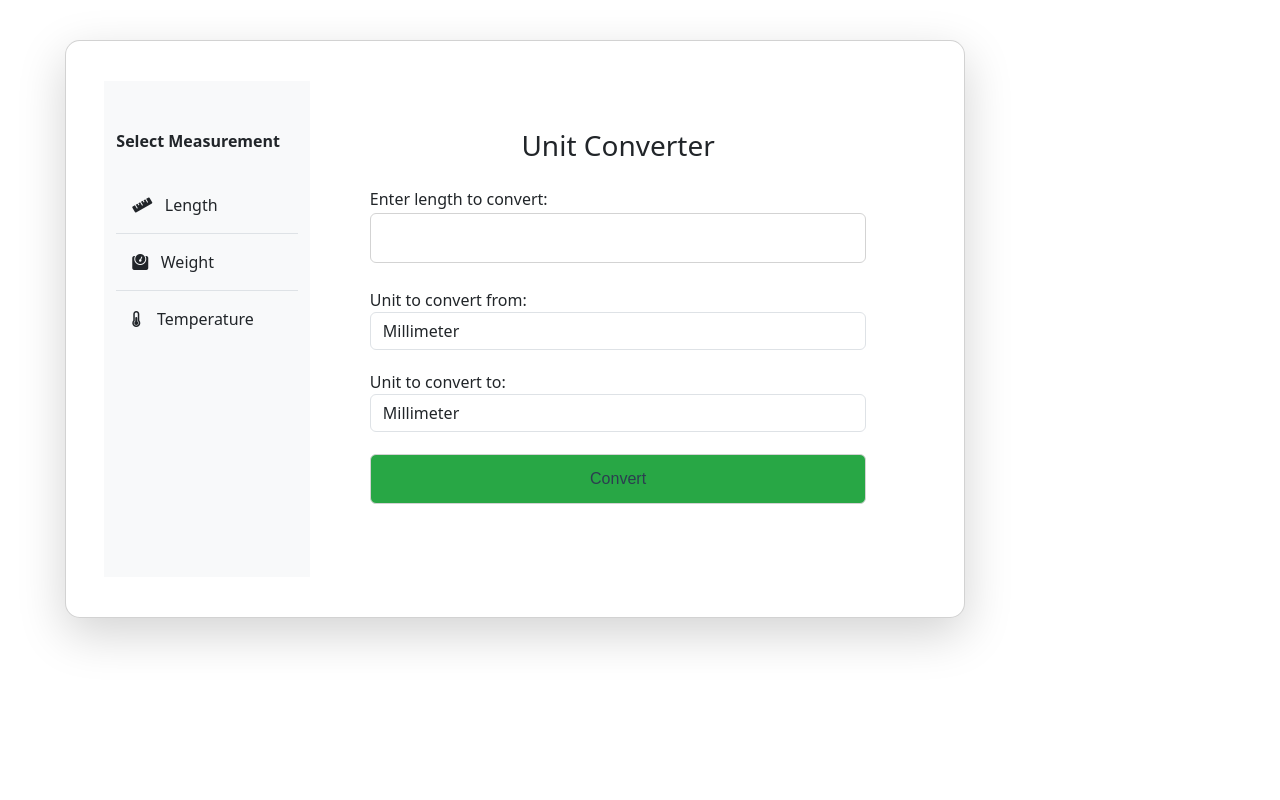
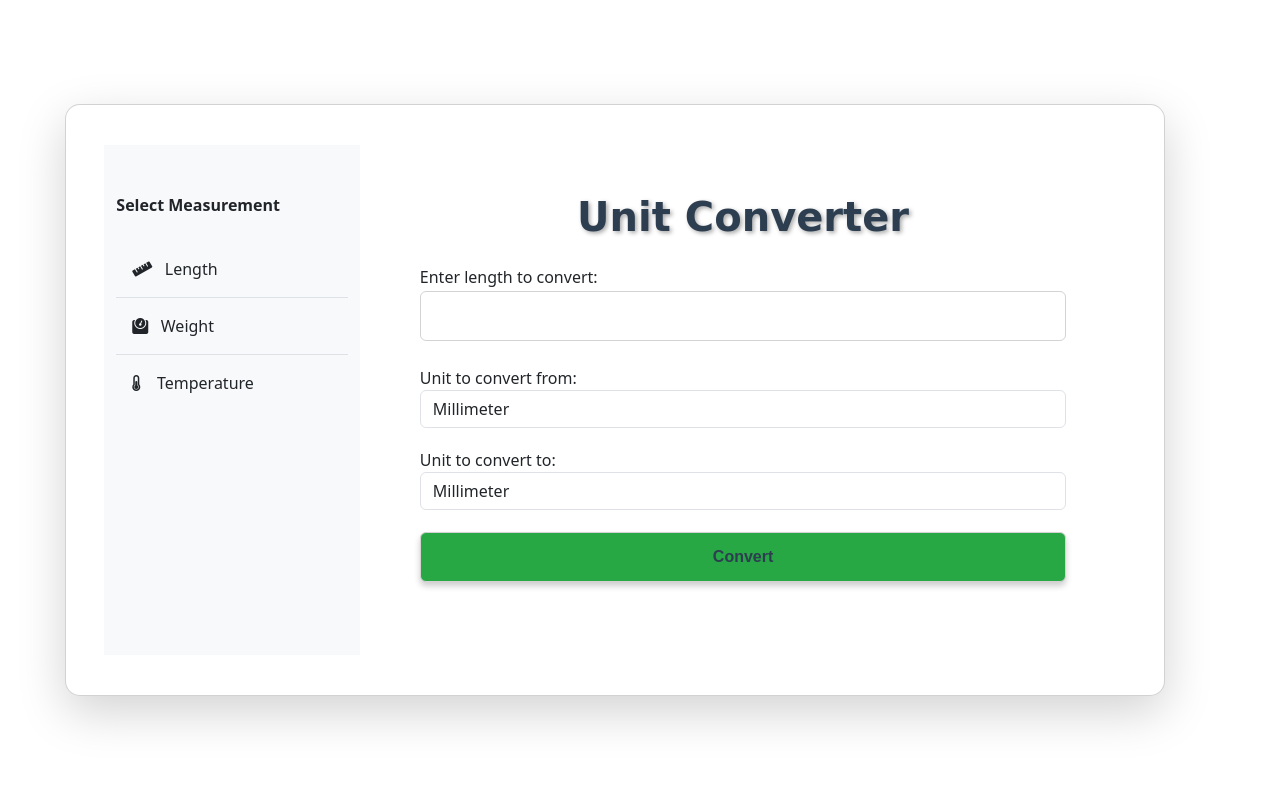
Before and after one commit to Morgan-Sell/unit_converter, a Flask app: page / in a window 1280 px wide. Run offline with Flask 3, Linux system fonts and the light colour scheme; some libraries are stand-ins or nearby versions.

Commit message:
LengthForm conversion works! Improved UX design too.

```diff
--- a/src/config.py
+++ b/src/config.py
@@ -69,7 +69,7 @@ LENGTH_CONVERSION_FACTORS = {
     ("yd", "ft"): 3,
     ("yd", "mi"): 0.000568182,
     # Mile to others
-    ("mi", "mm"): 1.609e6,
+    ("mi", "mm"): 0.000001609,
     ("mi", "cm"): 160934,
     ("mi", "m"): 1609.34,
     ("mi", "km"): 1.60934,
--- a/src/conversion_strategy.py
+++ b/src/conversion_strategy.py
@@ -16,7 +16,7 @@ class LengthConversionStrategy(ConversionStrategy):
             return value
         # perform conversions
         if (from_unit, to_unit) in LENGTH_CONVERSION_FACTORS:
-            return value * LENGTH_CONVERSION_FACTORS[(from_unit, to_unit)]
+            return float(value) * LENGTH_CONVERSION_FACTORS[(from_unit, to_unit)]
         else:
             raise ValueError(f"No conversion available {from_unit} to {to_unit}.")
 
@@ -28,7 +28,7 @@ class WeightConversionStrategy(ConversionStrategy):
             return value
         # perform conversions
         if (from_unit, to_unit) in WEIGHT_CONVERSION_FACTORS:
-            return value * WEIGHT_CONVERSION_FACTORS[(from_unit, to_unit)]
+            return float(value) * WEIGHT_CONVERSION_FACTORS[(from_unit, to_unit)]
         else:
             raise ValueError(f"No conversion available {from_unit} to {to_unit}.")
 
--- a/src/forms.py
+++ b/src/forms.py
@@ -2,11 +2,7 @@ from flask_wtf import FlaskForm
 from wtforms import DecimalField, SelectField, SubmitField
 from wtforms.validators import DataRequired
 
-from config import (
-    LENGTH_UNIT_CHOICES,
-    TEMPERATURE_UNIT_CHOICES,
-    WEIGHT_UNIT_CHOICES,
-)
+from config import LENGTH_UNIT_CHOICES, TEMPERATURE_UNIT_CHOICES, WEIGHT_UNIT_CHOICES
 
 
 class LengthForm(FlaskForm):
--- a/src/main.py
+++ b/src/main.py
@@ -1,9 +1,10 @@
-from flask import Flask, render_template, request, redirect, url_for, flash
+from flask import Flask, flash, redirect, render_template, request, url_for
 from flask_bootstrap import Bootstrap5
+
+from forms import LengthForm
 from src.conversion_strategy import LengthConversionStrategy, UnitConverter
-from forms import LengthForm
 
-app = Flask(__name__, template_folder="../templates")
+app = Flask(__name__, static_folder="../static", template_folder="../templates")
 # required for Flask session handling
 app.secret_key = "MY_SECRET_KEY"  # TODO: Update key
 bootstrap = Bootstrap5(app)
@@ -12,6 +13,7 @@ bootstrap = Bootstrap5(app)
 @app.route("/", methods=["GET", "POST"])
 def home():
     form = LengthForm()
+    result = None
 
     if form.validate_on_submit():
         value = form.value.data
@@ -23,11 +25,10 @@ def home():
 
         try:
             result = converter.convert(value, from_unit, to_unit)
-            flash(f"Converted {value} {from_unit} to {result} {to_unit}", "success")
         except ValueError as e:
             flash(str(e), "danger")
 
-    return render_template("index.html", form=form)
+    return render_template("index.html", form=form, result=result)
 
 
 if __name__ == "__main__":
--- a/static/css/style.css
+++ b/static/css/style.css
@@ -27,7 +27,7 @@
     box-shadow: 0 8px 20px rgba(0, 0, 0, 0.15);
     padding: 40px 50px; /* Increased padding */
     width: 100%; /* Make card take up full width available */
-    max-width: 900px; /* Limit max width to ensure it doesn’t stretch too far */
+    max-width: 1100px; /* Limit max width to ensure it doesn’t stretch too far */
 }
 
 /* Form field styling */
@@ -56,15 +56,60 @@
 }
 
 /* Button styling */
-.btn-success {
+/* .btn-success {
     height: 50px;
     background-color: #28a745;
     color: #ffffff;
     border-radius: 6px;
     font-size: 1.2rem;
+} */
+
+.btn-success {
+    font-weight: bold; /* Makes the font bold */
+    background-color: #28a745; /* Change to a more vibrant green */
+    color: white; /* White text */
+    border: none; /* Removes border */
+    padding: 12px 24px; /* Adds more padding */
+    font-size: 1.2rem; /* Increases the font size */
+    border-radius: 5px; /* Rounded corners */
+    box-shadow: 0px 4px 6px rgba(0, 0, 0, 0.2); /* Adds shadow to make it stand out */
+    transition: all 0.3s ease; /* Smooth transition for hover effects */
 }
+
+.btn-success:hover {
+    background-color: #218838; /* Darken on hover */
+    box-shadow: 0px 6px 8px rgba(0, 0, 0, 0.3); /* Increase shadow on hover */
+}
+
 
 /* Spacing inside the form card */
 .form-card {
     padding: 40px;
 }
+
+/* Format result card */
+.result-card {
+    padding: 20px;
+    border: 2px solid #333;
+    border-radius: 10px;
+    background-color: #f9f9f9;
+}
+
+/* Format result card title */
+.result-title {
+    font-size: 1.5rem;
+    margin-bottom: 20px;
+}
+
+.result-output {
+    font-size: 2.5rem;
+    font-weight: bold;
+}
+
+h3.text-center {
+    font-family: 'Comic Sans MS', cursive, sans-serif; /* Custom font */
+    font-weight: bold;
+    font-size: 2.5rem;
+    color: #2C3E50; /* Darker color */
+    text-shadow: 2px 2px 4px #aaa; /* Adding subtle shadow */
+}
--- a/templates/base.html
+++ b/templates/base.html
@@ -16,16 +16,16 @@
     <title>{% block title %}{% endblock %}</title>
 </head>
 <body>
-    <div class="container-fluid d-flex align-items-center justify-content-center">
+    <div class="container-fluid vh-100 d-flex align-items-center justify-content-center">
         {% block content %}{% endblock %}
     </div>
 
     {% block scripts %}
         <!-- Bootstrap JS and dependencies -->
-        <script src="https://code.jquery.com/jquery-3.5.1.slim.min.js"></script>
-        <script src="https://cdn.jsdelivr.net/npm/bootstrap@4.5.2/dist/js/bootstrap.bundle.min.js"></script>
+        <!-- <script src="https://code.jquery.com/jquery-3.5.1.slim.min.js"></script>
+        <script src="https://cdn.jsdelivr.net/npm/bootstrap@4.5.2/dist/js/bootstrap.bundle.min.js"></script> -->
         <!-- Custom JS -->
-        <script src="{{ url_for('static', filename='js/scripts.js') }}"></script>
+        <!-- <script src="{{ url_for('static', filename='js/scripts.js') }}"></script> -->
     {% endblock %}
 </body>
 </html>
--- a/templates/index.html
+++ b/templates/index.html
@@ -36,7 +36,12 @@
                                 <div class="col-12">
                                     <div class="form-card p-5">
                                         <h3 class="mt-0 mb-4 text-center">Unit Converter</h3>
+
+                                        <!-- Conditional Rendering -->
+                                        {% if not result %}
+                                            <!-- Show form is no result -->
                                             <form method="POST">
+                                                {{ form.hidden_tag() }} <!-- Generates the CSRF token -->
                                                 <div class="form-group">
                                                     {{ form.value.label }}
                                                     {{ form.value(class="form-control") }}
@@ -55,6 +60,19 @@
                                                     </div>
                                                 </div>
                                             </form>
+                                        {% else %}
+                                            <!-- Show result if available -->
+                                            <div class="result-card text-center">
+                                                <p class="result-title">Result of your calculation</p>
+                                                <p class="result-output">
+                                                    {{ "{:,.2f}".format(form.value.data) }} {{ form.from_unit.data }} =
+                                                    {{ "{:,.2f}".format(result) }} {{ form.to_unit.data }}
+                                                </p>
+                                                <form method="GET">
+                                                    <button class="btn btn-secondary btn-block">Reset</button>
+                                                </form>
+                                            </div>
+                                        {% endif %}
                                         <!-- Display any flash messages (conversion results) -->
                                         {% with messages = get_flashed_messages(with_categories=true) %}
                                         {% if messages %}
```
Lines whose indentation alone changed are shown as unchanged.
